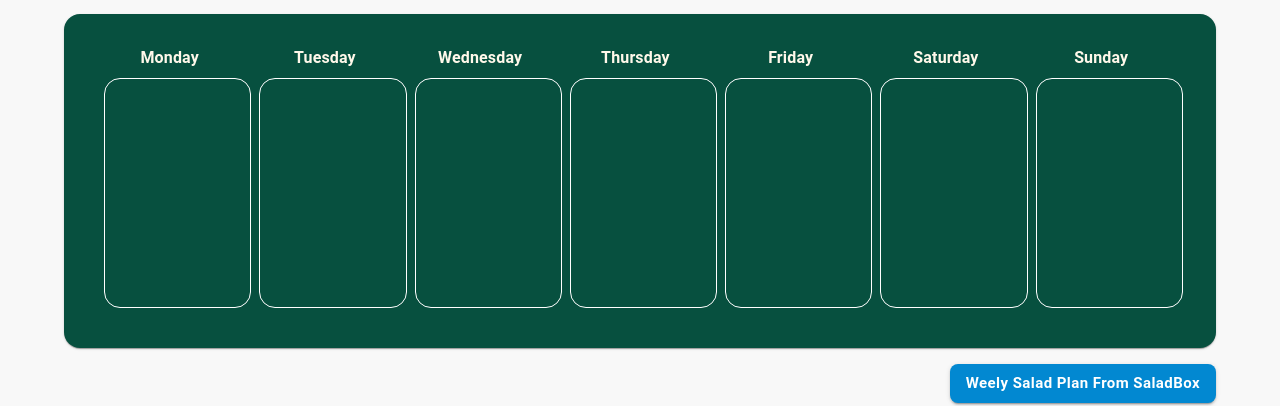
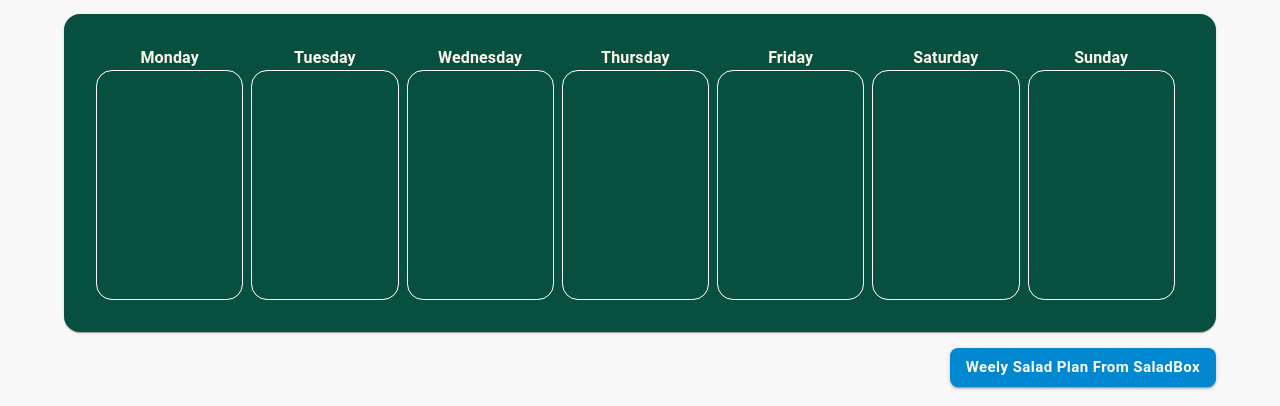
Before and after one commit to nghia-ho/Saladbox-fe, a React (Create React App) app: page /weeklymealplan in a window 1280 px wide. Shown: the part 184-590 px from the top of the page. Built offline with nearby package versions, Linux system fonts and the light colour scheme; no server answers.

Commit message:
update ui

```diff
--- a/src/components/dashboard/SwipeableEdgeDrawer.jsx
+++ b/src/components/dashboard/SwipeableEdgeDrawer.jsx
@@ -200,7 +200,7 @@ function SwipeableEdgeDrawer(props) {
                   {calories} kcal / 7 days
                 </Typography>
               </Stack>
-              <Button variant="contained" onClick={handleAdd}>
+              <Button variant="outlined" onClick={handleAdd}>
                 Add to cart
               </Button>
             </Stack>
--- a/src/features/ingredient/CustomBoard.jsx
+++ b/src/features/ingredient/CustomBoard.jsx
@@ -127,7 +127,6 @@ function CustomBoard({ setModal, setModalAdd }) {
 
             <Stack direction="row">
               <IconButton
-                color="error"
                 variant="outlined"
                 sx={{ p: 0 }}
                 onClick={() => dispatch(addIngredientsCustom(ingredientItem))}
@@ -241,8 +240,7 @@ function CustomBoard({ setModal, setModalAdd }) {
           </Typography>
         </Stack>
         <Button
-          variant="contained"
-          sx={{ bgcolor: "success.dark" }}
+          variant="outlined"
           onClick={() => handleCustom(ingredientsCustom, price, calories)}
         >
           Add to cart
--- a/src/pages/CustomMealsPage.jsx
+++ b/src/pages/CustomMealsPage.jsx
@@ -98,7 +98,7 @@ export default function CustomMealsPage() {
         >
           <Grid container spacing={1}>
             {day?.map((e, index) => (
-              <Grid key={index} item xs={4} sm={3} md={1.7}>
+              <Grid key={index} item xs={6} sm={4} md={3} lg={1.7}>
                 {!e.day ? (
                   <>
                     <Typography align="center" fontWeight={"600"}>
@@ -109,7 +109,6 @@ export default function CustomMealsPage() {
                         width: 1,
                         border: "1px solid white",
                         height: 230,
-                        m: 1,
                         borderRadius: 2,
                       }}
                     />
```
